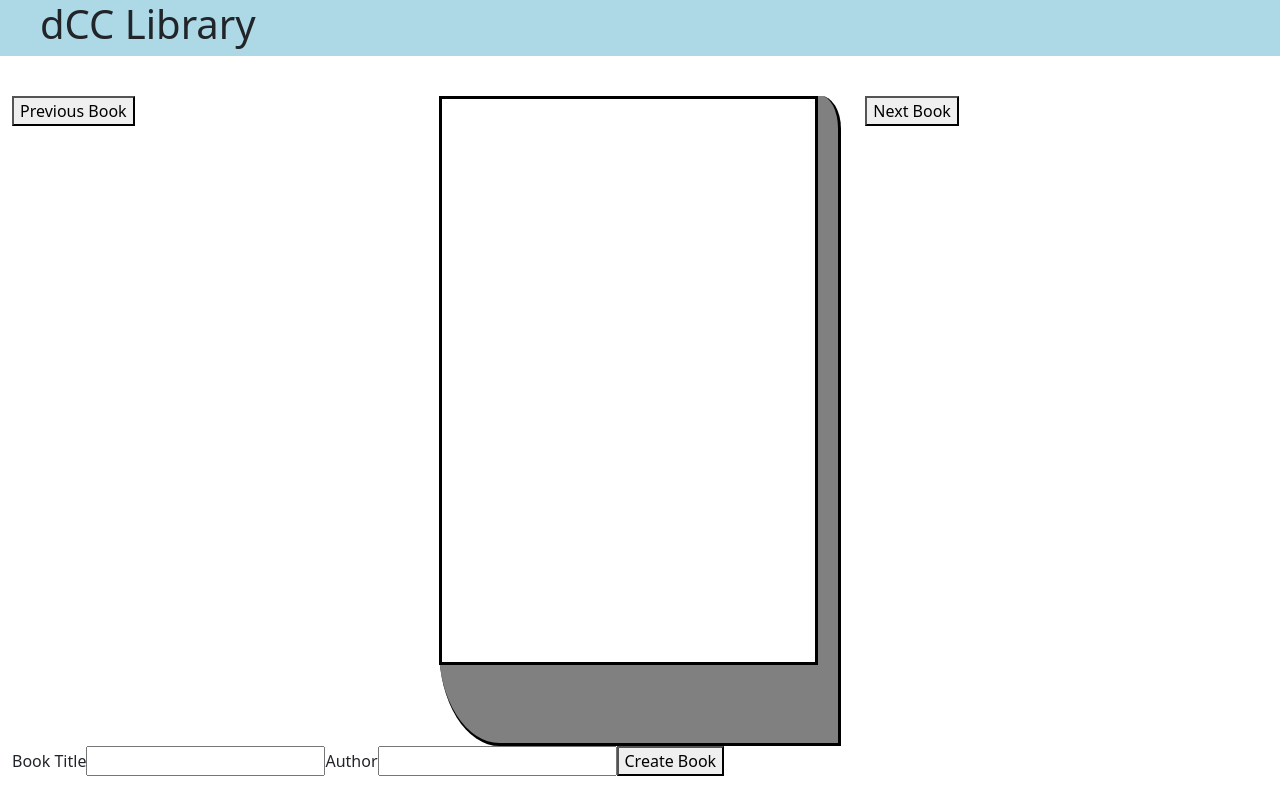
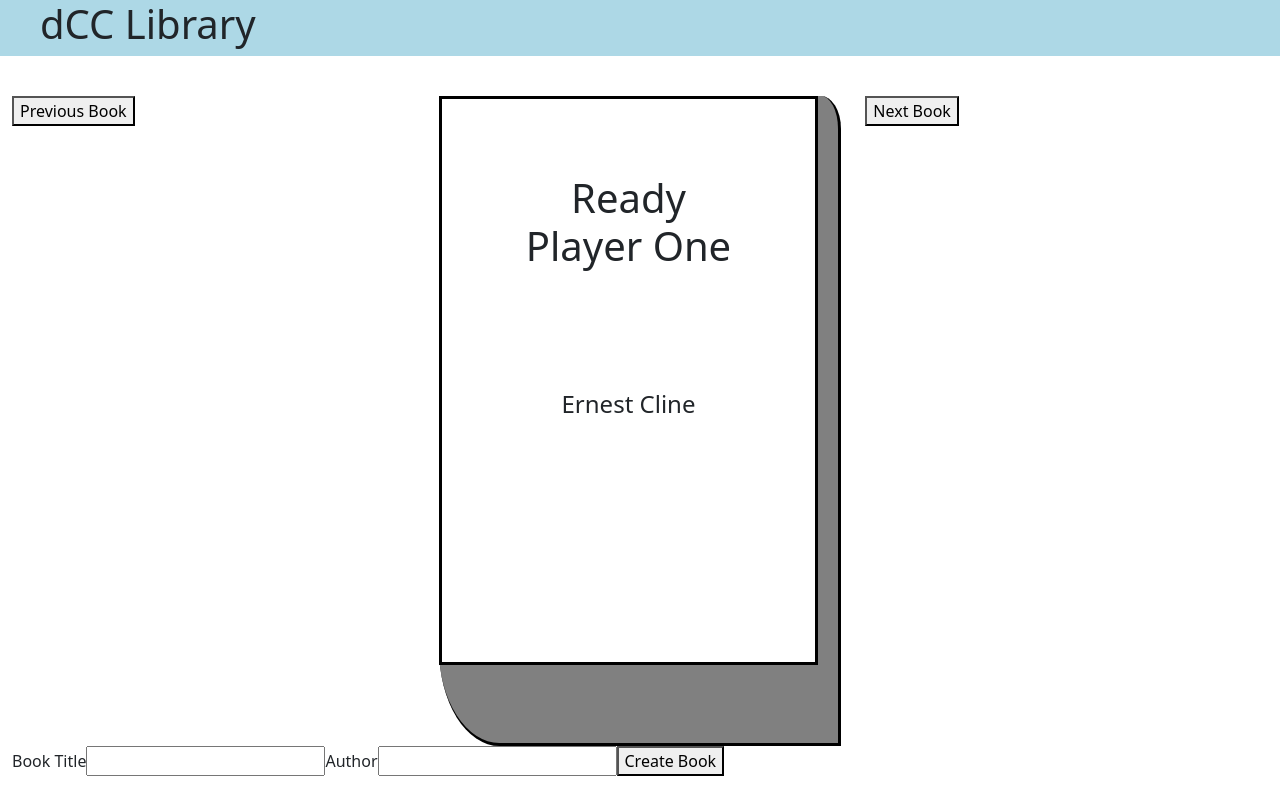
Before and after one commit to giuseppe-g-gelardi/library, a React (Create React App) app: page / in a window 1280 px wide. Built offline with nearby package versions, Linux system fonts and the light colour scheme.

Commit message:
will try useeffect to update array

```diff
--- a/src/App.jsx
+++ b/src/App.jsx
@@ -1,4 +1,4 @@
-import React, { useState } from 'react'
+import React, { useState, useEffect } from 'react'
 import TitleBar from './components/TitleBar';
 import './App.css'
 import BookViewer from './components/BookViewer';
@@ -6,12 +6,24 @@
 
 export default function App() {
   const [bookNumber, setBookNumber] = useState(0)
+  const [addedBook, setAddedBook] = useState([])
+
+
+
 
   let books = [
     {title: 'Ready Player One', author: 'Ernest Cline'},
     {title: 'All The Light We Cannot See', author: 'Anthony Doerr'},
     {title: 'The First and Last Freedome', author: 'jiddy Krishnamurit'}
   ]
+
+  useEffect(() => {
+    // setAddedBook(addedBook.push(addedBook))
+    // console.log(books)
+
+    books
+  }, [])
+
 
   const goToNextBook = () => {
     let tempBookNumber = bookNumber;
@@ -33,11 +45,15 @@
 
   const createBook = (newBook) => {
     console.log('createBook from App', newBook)
-    books.push(newBook)
-    console.log(books)
-    // setBookNumber(books.length - 1)
-    // console.log(bookNumber)
+    // books.push(newBook)
+    // books = [...books, newBook]
+    newBook = addedBook
+    setAddedBook(...books, newBook)
+    setBookNumber(books.length - 1)
   }
+
+
+
 
   return (
     <div className='container-fluid'>
@@ -47,7 +63,7 @@
         nextBook={goToNextBook}
         previousBook={goToPreviousBook}
       />
-      <BookCreator createNewBook={createBook} />
+      <BookCreator  createNewBook={createBook} />
 
     </div>
   );
--- a/src/components/Book.jsx
+++ b/src/components/Book.jsx
@@ -2,14 +2,12 @@
 import './styles/Book.css'
 
 export default function Book(props) {
-  console.log('from book ', props)
-  // console.log('from book ', props.book.title)
-  // console.log('from book ', props.book.author)
+
   return (
     <div className='book'>
       <div className='cover'>
-        {/* <h1 className='title'>{props.book.title}</h1>
-          <h4 className='author'>{props.book.author}</h4> */}
+        <h1 className='title'>{props.book.title}</h1>
+          <h4 className='author'>{props.book.author}</h4>
       </div>
     </div>
   )
--- a/src/components/BookCreator.jsx
+++ b/src/components/BookCreator.jsx
@@ -7,9 +7,7 @@
   const submit = (e) => {
     e.preventDefault()
     props.createNewBook({title, author})
-    // props.createNewBook({title: title, author: author})
   }
-
 
   return (
     <form onSubmit={submit}>
```
